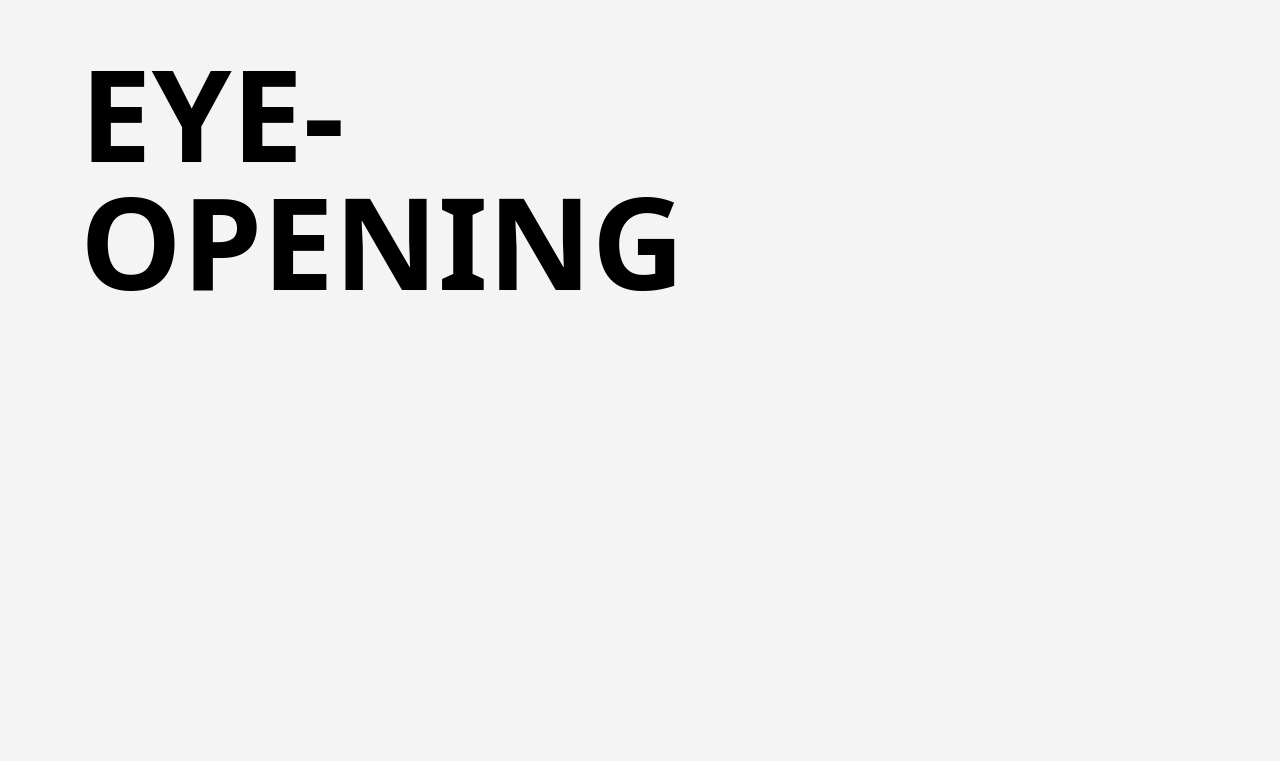
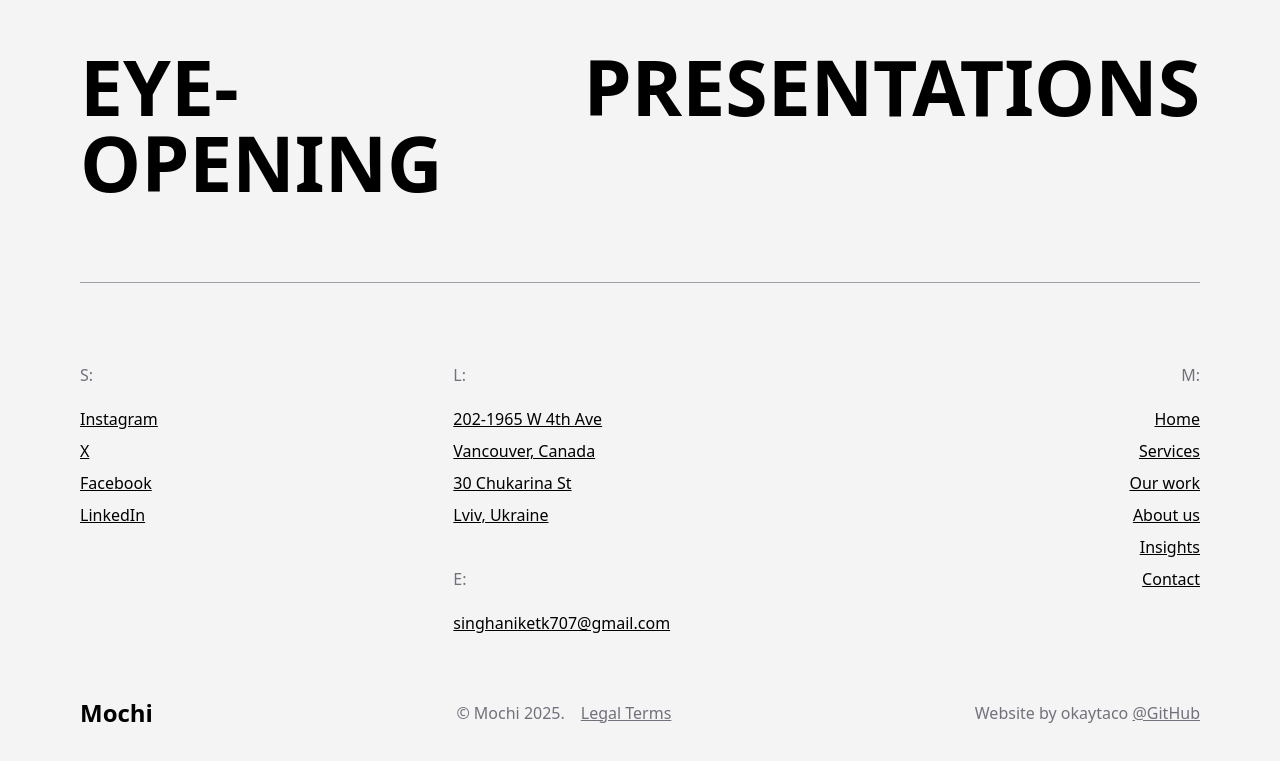
Before and after one commit to okaytaco/Mochi, a React (Vite) app: page / in a window 1280 px wide. Shown: the part 4157-4918 px from the top of the page. Built offline with nearby package versions, Linux system fonts and the light colour scheme.

Commit message:
Added Footer Section

```diff
--- a/src/components/Footer.jsx
+++ b/src/components/Footer.jsx
@@ -1,15 +1,63 @@
-import React from 'react'
+import React from 'react';
 
 function Footer() {
   return (
-    <div className="w-full h-screen bg-zinc-100 p-20 text-9xl">
-        <div className="w-1/2 font-bold">
-            <h1>EYE-</h1>
-            <h1>OPENING</h1>
+
+    <div className="w-full min-h-screen bg-zinc-100 p-20 relative text-black">
+
+      <div className="w-full flex justify-between items-start">
+        <div className="heading">
+           <h1 className="text-[6vw] font-bold uppercase leading-none">EYE-</h1>
+           <h1 className="text-[6vw] font-bold uppercase leading-none">OPENING</h1>
         </div>
-        <div className="w-1/2"></div>
+
+        <h1 className="text-[6vw] font-bold uppercase leading-none">PRESENTATIONS</h1>
+      </div>
+
+
+      <div className="h-[1px] w-full bg-zinc-400 my-20"></div>
+      <div className="w-full grid grid-cols-1 md:grid-cols-3 gap-y-10">
+
+        <div>
+          <h4 className="mb-5 text-zinc-500">S:</h4>
+          {["Instagram", "X", "Facebook", "LinkedIn"].map((item, index) => (
+            <a key={index} href="#" className="block text-md font-light underline mb-2">{item}</a>
+          ))}
+        </div>
+
+
+        <div>
+           <h4 className="mb-5 text-zinc-500">L:</h4>
+           <a href="#" className="block text-md font-light underline mb-2">202-1965 W 4th Ave</a>
+           <a href="#" className="block text-md font-light underline mb-2">Vancouver, Canada</a>
+           <a href="#" className="block text-md font-light underline mb-2">30 Chukarina St</a>
+           <a href="#" className="block text-md font-light underline mb-2">Lviv, Ukraine</a>
+           <h4 className="mt-10 mb-5 text-zinc-500">E:</h4>
+           <a href="#" className="block text-md font-light underline mb-2">singhaniketk707@gmail.com</a>
+        </div>
+
+
+        <div className="md:text-right">
+            <h4 className="mb-5 text-zinc-500">M:</h4>
+             {["Home", "Services", "Our work", "About us", "Insights", "Contact"].map((item, index) => (
+                <a key={index} href="#" className="block text-md font-light underline mb-2">{item}</a>
+            ))}
+        </div>
+
+      </div>
+
+
+      <div className="absolute bottom-10 left-0 w-full flex items-center justify-between px-20">
+        <h4 className="font-semibold text-2xl">Mochi</h4>
+        <div className="text-zinc-500">
+          <span>© Mochi 2025.</span>
+          <a href="#" className="underline ml-4">Legal Terms</a>
+        </div>
+        <h4 className="text-zinc-500">Website by okaytaco <a className="font-normal underline" href="https://github.com/okaytaco">@GitHub</a></h4>
+      </div>
+
     </div>
-  )
+  );
 }
 
-export default Footer
+export default Footer;
```
